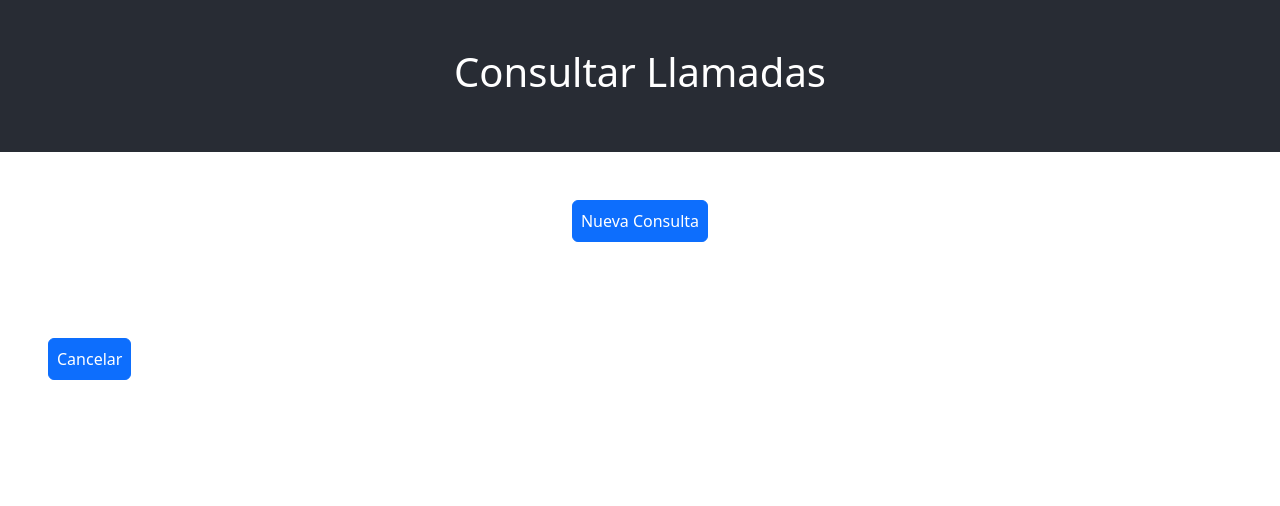
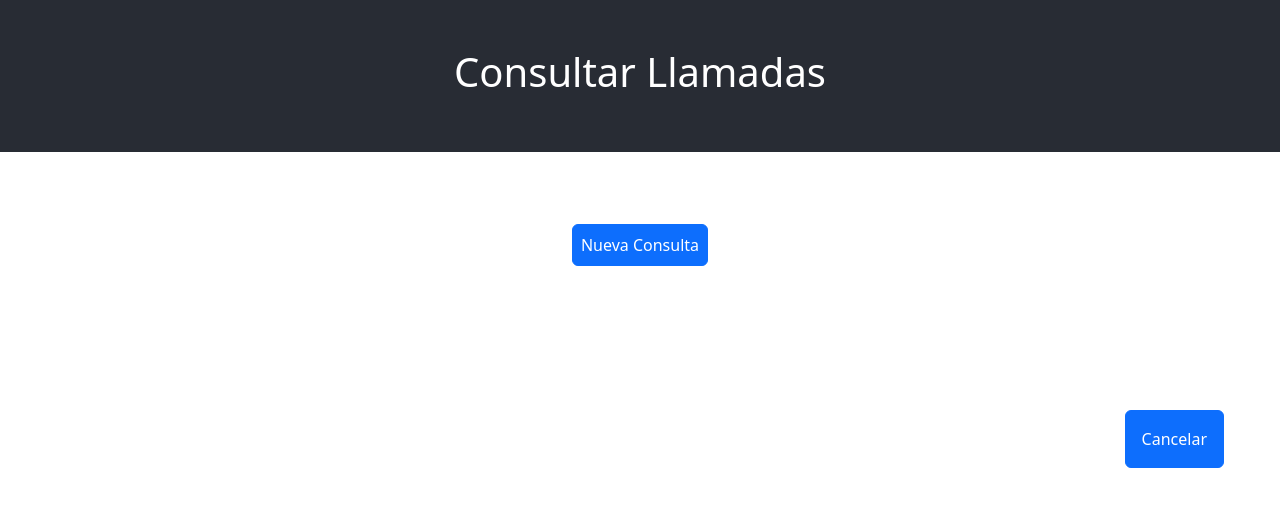
Before and after one commit to MattZubSch/future_ppai, a React (Create React App) app: page / in a window 1280 px wide. Both pictures are taken after a click on the button "Consultar Encuesta". Shown: the top 506 px of the page. Built offline with nearby package versions, Linux system fonts and the light colour scheme.

Commit message:
Correcion Pantalla

```diff
--- a/src/Components/PantallaConsultarEncuesta.css
+++ b/src/Components/PantallaConsultarEncuesta.css
@@ -63,7 +63,7 @@ body {
     border-radius: 4px;
   }
 
-  input[type="submit"] {
+  /* input[type="submit"] {
     background-color: #4caf50;
     color: white;
     padding: 12px 24px;
@@ -76,7 +76,7 @@ body {
 
   input[type="submit"]:hover {
     background-color: #45a049;
-  }
+  } */
 
   table {
     margin-top: 30px;
@@ -128,3 +128,23 @@ body {
     text-align: center;
     width: "100%";
   }
+
+  .date-container {
+    display: flex;
+    flex-direction: row;
+    align-items: center;
+    justify-content: space-between;
+  }
+
+  .main-container {
+    min-height: calc(100% - 100px);
+  }
+
+  .footer {
+    color: white;
+    padding: 10px;
+    text-align: center;
+    width: 100%;
+    position: relative;
+    bottom: 0;
+  }
--- a/src/Components/PantallaConsultarEncuesta.js
+++ b/src/Components/PantallaConsultarEncuesta.js
@@ -1,24 +1,21 @@
-import React, {useEffect, useState} from "react";
+import React, {useState} from "react";
 import gestor from "../models/GestorConsultarEncuesta.js";
 import "./PantallaConsultarEncuesta.css"
 import 'bootstrap/dist/css/bootstrap.min.css'
 import 'bootstrap/dist/js/bootstrap.min.js'
 
+
 function PantallaConsultarEncuesta() {
     const [ventana, setVentana] = useState(false)
     const [periodo, setPeriodo] = useState(false)
+    const [encuestas, setEncuestas] = useState(false)
 
     const [startDate, setStartDate] = useState('');
     const [endDate, setEndDate] = useState('');
     const [startDateOk, setStartDateOk] = useState(false);
     const [llamadaSeleccionada, setLlamadaSeleccionada] = useState(false)
+
     const [cancel, setCancel] = useState(false)
-
-    function opcionConsultarEncuesta(){
-        if (ventana === false) {
-            habilitarVentana()
-        }
-    }
 
     function Inicio(){
         return (
@@ -30,27 +27,63 @@ function PantallaConsultarEncuesta() {
         )
     }
 
+    function opcionConsultarEncuesta(){
+        if (ventana === false) {
+            habilitarVentana()
+        }
+    }
+
     function habilitarVentana() {
         return setVentana(true)
-    }
-
-    function pedirPeriodoFecha(){
-        setPeriodo(true)
     }
 
     function NuevaConsulta(){
         return (
             <div className="buttonContainer">
                 <button onClick={() => {
-                    if (gestor.nuevaConsultaEncuesta() === true) {
-                        pedirPeriodoFecha()
-                    } else {
-                        window.alert("Debe Resetear la busqueda para iniciar una nueva consulta")
-                    }
+                        setPeriodo(gestor.nuevaConsultaEncuesta())
                     }} className="btn btn-primary p-2 m-5">Nueva Consulta</button>
             </div>
         )
     }
+
+    function pedirPeriodoFecha(){
+        return (
+            <div className="d-flex flex-row m-1 justify-content-around">
+                <div className="d-flex flex-column align-items-center">
+                    <form onSubmit={tomarFechaInicio}>
+                        <div className="fecha">
+                            <label for="start-date">Fecha de inicio:</label>
+                            <input type="date" id="start-date" name="start-date"
+                            value={startDate}
+                            onChange={(e) => setStartDate(e.target.value)
+                            }
+                            />
+                        </div>
+                        <input type="submit" value="Cargar Inicio"
+                        className="btn btn-outline-success"/>
+                    </form>
+                    <h6 className="p-2">Fecha Inicio: {startDate}</h6>
+                </div>
+                {startDateOk &&
+                <div className="d-flex flex-column align-items-center">
+                    <form onSubmit={tomarFechaFin}>
+                        <div className="fecha">
+                            <label for="end-date">Fecha fin:</label>
+                            <input type="date" id="end-date" name="end-date"
+                            value={endDate}
+                            onChange={(e) => setEndDate(e.target.value)} />
+                        </div>
+                        <input type="submit" value="Cargar Fin"
+                        className="btn btn-outline-success"/>
+                    </form>
+                    <h6 className="p-2">Fecha Fin: {endDate}</h6>
+                </div>
+                }
+            </div>
+        )
+    }
+
 
 
     const tomarFechaInicio = (e) => {
@@ -69,14 +102,15 @@ function PantallaConsultarEncuesta() {
         } else {
             console.log(endDate)
             console.log('Formulario enviado');
-            setVentana(false)
+            setEncuestas(true)
+            setLlamadaSeleccionada(false)
+            gestor.llamadaSeleccionada = null
         }
     };
 
     function guardarLlamadas(){
         gestor.tomarPeriodoFecha(startDate, endDate)
         gestor.buscarLlamadasConEncuestas();
-        // console.log(gestor.llamadasEncuesta)
         return true
     }
 
@@ -85,17 +119,28 @@ function PantallaConsultarEncuesta() {
         setLlamadaSeleccionada(true)
     }
 
+    function BotonCancelar(){
+        return (
+            <footer className="footer p-2 py-4">
+                <div className="Btn-container d-flex justify-content-end">
+                    <button onClick={() => {cancelar()}} className="btn btn-primary p-3 m-5">Cancelar</button>
+                    {cancel && window.confirm("¿Desea cancelar la consulta?")}
+                </div>
+            </footer>
+            )
+    }
+
     function mostrarLlamadasConEncuesta(){
         if (gestor.llamadasEncuesta.length === 0){
             return (
-                <div>
+                <div className="mx-auto">
                     <h3>No hay llamadas con encuestas en el periodo seleccionado</h3>
                 </div>
             )
         }
 
         return (
-            <table className="table table-striped table-hover">
+            <table className="table table-striped table-hover mx-auto">
                 <thead>
                     <td><strong>Nombre del Cliente</strong></td>
                     <td><strong>Estado Actual</strong></td>
@@ -104,7 +149,7 @@ function PantallaConsultarEncuesta() {
                     {gestor.llamadasEncuesta.map((llamada, index) => (
                         <tr key={index} onClick={() => tomarSeleccionLlamada(llamada)}>
                             <td>{llamada.cliente.getNombre()}</td>
-                            <td>{llamada.encuestaEnviada.getDescripcionEncuesta()}</td>
+                            <td>{llamada.getDuracion()}</td>
                         </tr>))}
                 </tbody>
             </table>
@@ -124,72 +169,86 @@ function PantallaConsultarEncuesta() {
         let datos = gestor.obtenerDatosLlamadaSeleccionada()
         return (
             <div>
-                <table className="table table-striped table-hover">
+                <table className="table table-striped table-hover mx-auto">
                     <thead>
                         <tr>
                             <td><strong>Cliente</strong></td>
                             <td><strong>Estado Actual</strong></td>
                             <td><strong>Duracion</strong></td>
                         </tr>
-                        {/* <td><strong>Respuestas Seleccionadas</strong></td>
-                        <td><strong>Descripcion</strong></td>
-                        <td><strong>Pregunta</strong></td> */}
                     </thead>
                     <tbody>
                         <tr>
-                            <td>{datos.datosLlamada[0]}</td>
-                            <td>{datos.datosLlamada[1]}</td>
-                            <td>{datos.datosLlamada[2]}</td>
+                            <td>{datos.datosLlamada.cliente}</td>
+                            <td>{datos.datosLlamada.estado}</td>
+                            <td>{datos.datosLlamada.duracion}</td>
                         </tr>
                     </tbody>
                 </table>
-                <h3>{datos.encuesta}</h3>
-                <table className="table table-striped table-hover">
+                <table className="table table-striped table-hover mx-auto">
                     <thead>
-                        <td>Pregunta 1</td>
-                        <td>Pregunta 2</td>
-                        <td>Pregunta 3</td>
+                        <tr>
+                            <td><strong>Descripcion Encuesta</strong></td>
+                        </tr>
+                    </thead>
+                    <tbody>
+                        <tr>
+                            <td>{datos.encuesta}</td>
+                        </tr>
+                    </tbody>
+                </table>
+                <table className="table table-striped table-hover mx-auto">
+                    <thead>
+                        <td><strong>Pregunta 1</strong></td>
+                        <td><strong>Pregunta 2</strong></td>
+                        {datos.preguntas[2] &&
+                            <td><strong>Pregunta 3</strong></td>
+                        }
                     </thead>
                     <tbody>
                         <tr>
                             <td>{datos.preguntas[0]}</td>
                             <td>{datos.preguntas[1]}</td>
+                            {datos.preguntas[2] &&
                             <td>{datos.preguntas[2]}</td>
+                            }
                         </tr>
                         <tr>
                             <td>{datos.respuestaCliente[0]}</td>
                             <td>{datos.respuestaCliente[1]}</td>
+                            {datos.respuestaCliente[2] &&
                             <td>{datos.respuestaCliente[2]}</td>
+                            }
                         </tr>
 
                     </tbody>
                 </table>
                 {pedirSeleccionFormaVisualizacion()}
-                {/* <div className="Btn-container">
-                    <button onClick={() => {pedirSeleccionFormaVisualizacion()}} className="btn btn-primary p-2 m-5">Descargar CSV</button>
-                </div> */}
             </div>
         )
     }
 
     function tomarSeleccionFormaVisualizacion(){
-        // return tomarSeleccionFormaVisualizacion()
         return gestor.tomarFormaVisualizacion()
     }
 
     function confirmCancelar() {
         setVentana(false)
         setPeriodo(false)
+        setEncuestas(false)
         setStartDateOk(false)
         setLlamadaSeleccionada(false)
         setCancel(false)
         setStartDate("")
         setEndDate("")
-        opcionConsultarEncuesta()
+        gestor.llamadaSeleccionada = null
     }
 
     function cancelar(){
-        setCancel(true)
+        let opc = window.confirm("¿Desea cancelar la consulta?")
+        if (opc === true){
+            confirmCancelar()
+        }
     }
 
     return (
@@ -198,61 +257,24 @@ function PantallaConsultarEncuesta() {
                 <h1>Consultar Llamadas</h1>
             </header>
             {!ventana && Inicio()}
-            {ventana && <div className="container">
-            {!periodo && NuevaConsulta()
-            // <div className="buttonContainer">
-            //     <button onClick={() => {
-            //         if (gestor.nuevaConsultaEncuesta() === true) {
-            //             pedirPeriodoFecha()
-            //         } else {
-            //             window.alert("Debe Resetear la busqueda para iniciar una nueva consulta")
-            //         }
-            //         }} className="btn btn-primary p-2 m-5">Nueva Consulta</button>
-            // </div>
-            }
-            {periodo && <div>
-                {!startDateOk &&
-                    <div>
-                        <form onSubmit={tomarFechaInicio}>
-                           <div className="fecha">
-                               <label for="start-date">Fecha de inicio:</label>
-                               <input type="date" id="start-date" name="start-date"
-                               value={startDate}
-                               onChange={(e) => setStartDate(e.target.value)
-                                }
-                               />
-                           </div>
-                           <input type="submit" value="Cargar Fecha Inicio" />
-                        </form>
-                            <h6>Fecha Inicio: {startDate}</h6>
+
+            {ventana && <div className="container p-2 py-4 mx-auto main-container">
+
+                {!periodo && NuevaConsulta()}
+
+                {periodo &&  <div>
+                    {pedirPeriodoFecha()}
+
+                    {encuestas && guardarLlamadas() && <div className="mx-auto">
+                        {!llamadaSeleccionada && mostrarLlamadasConEncuesta()}
+                        {llamadaSeleccionada && mostrarDatosLlamadaSeleccionada()}
                     </div>
-                }
-                {startDateOk &&
-                <form onSubmit={tomarFechaFin}>
-                    <div className="fecha">
-                        <label for="end-date">Fecha fin:</label>
-                        <input type="date" id="end-date" name="end-date"
-                        value={endDate}
-                        onChange={(e) => setEndDate(e.target.value)} />
-                    </div>
-                    <input type="submit" value="Cargar Fecha Fin" />
-                </form>
-                }
+                    }
+                </div>
+                    }
             </div>
             }
-        </div>
-            }
-            {!ventana && setStartDateOk && guardarLlamadas() && <div>
-                {!llamadaSeleccionada && mostrarLlamadasConEncuesta()}
-                {llamadaSeleccionada && mostrarDatosLlamadaSeleccionada()}
-                </div>}
-            <footer>
-                <div className="Btn-container">
-                    <button onClick={() => {cancelar()}} className="btn btn-primary p-2 m-5">Cancelar</button>
-                    {cancel &&
-                    <button onClick={() => {confirmCancelar()}} className="btn btn-primary p-2 m-5">Confirmar Cancelacion</button>}
-                </div>
-            </footer>
+            {ventana && BotonCancelar()}
         </div>
     );
 }
```
